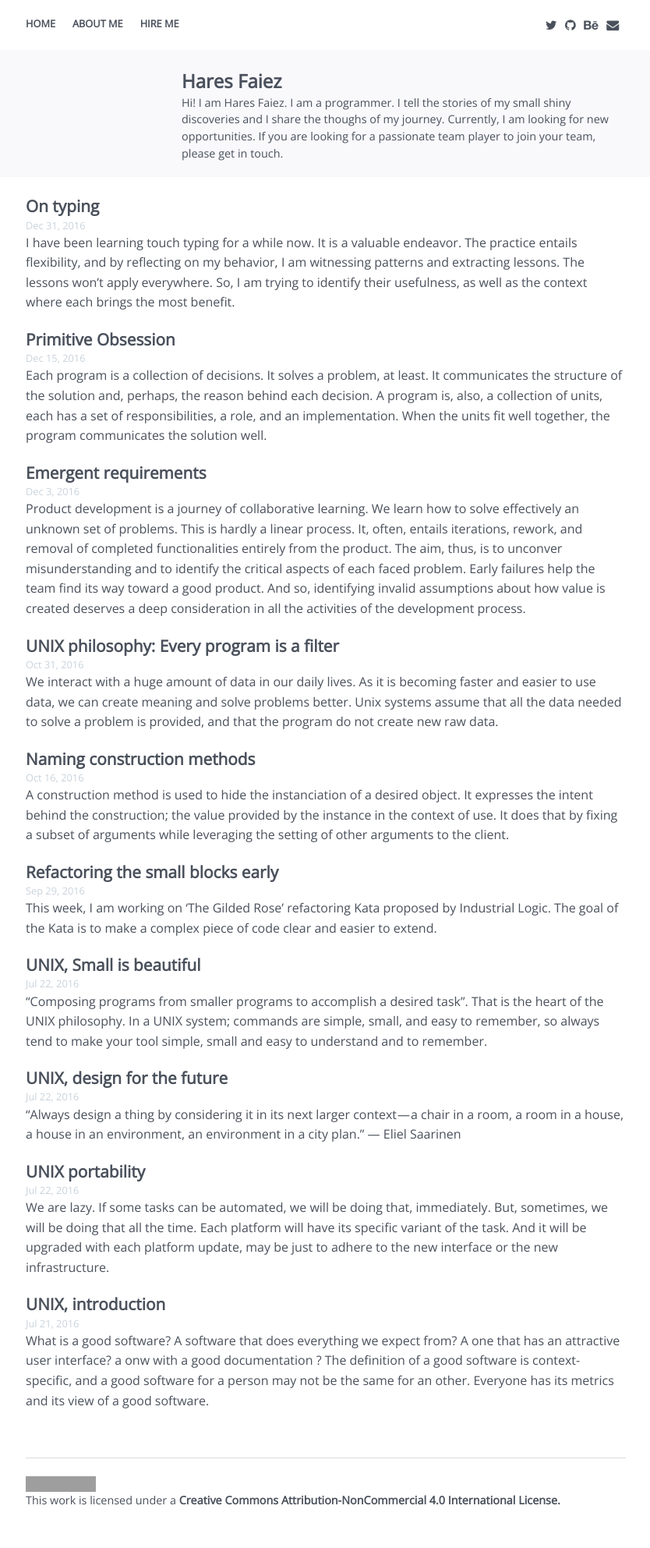
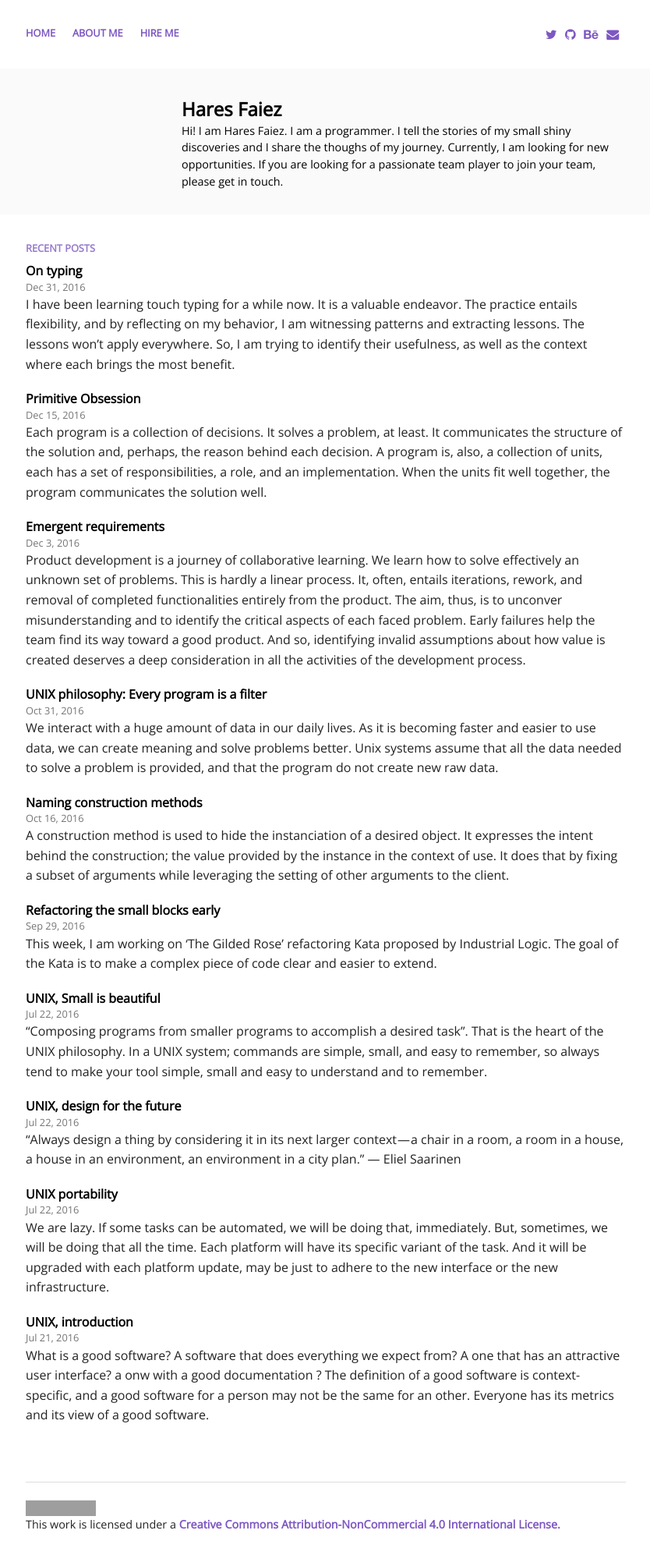
Before and after one commit to haresfaiez/haresfaiez.github.io, a Jekyll site: the page built from index.html, in a window 1280 px wide. Shown: the whole page at 78% size, without its empty margins (222-1056 px from the left). Built offline with Jekyll 4.4.1, drawn with Linux system fonts in a browser that asks for light colours; some web fonts are replaced; before the commit the page ends 1955 px from its top, so only the background shows below that; grey boxes are pictures that could not be loaded.

Commit message:
Change the theme

```diff
--- a/_includes/about-me.html
+++ b/_includes/about-me.html
@@ -6,7 +6,7 @@
     </div>
     <div class="small-12 medium-12 large-9 columns">
       <h1 class="vertical-outset logo">
-	<a href="{{ site.baseurl }}/">{{ site.title }}</a>
+	{{ site.title }}
       </h1>
       <aside>
 	{{ site.about }}
--- a/_includes/posts.html
+++ b/_includes/posts.html
@@ -1,5 +1,6 @@
 <section class="bloc row">
   <div class="small-12 medium-12 large-12 columns">
+    <h2 class='header'>RECENT POSTS</h2>
     {% for post in site.posts %}
     <article class="text-bloc">
       <h3 class="accent vertical-outset headline">
--- a/_sass/custom/_color.scss
+++ b/_sass/custom/_color.scss
@@ -1,48 +1,45 @@
 $bg-color         : #FFFFFF;
+$anchor-font-color: #7e57c2;
 
-$primary-color    : #4A515C;
-$hover-color      : #666D79;
-$hover-color_light: #C9D3DB;
+$primary-color  : #000000;
+$hover-color    : #757575;
 
-$hover-bg         : #F9F9FC;
+$secondary-color: #9579CD;
 
-aside {
-  color: $primary-color;
+$highlight      : #FAFAFA;
+
+// Bloc
+.bloc .header {
+  color: $secondary-color;
 }
 
-// Blocks
-.bloc > .headline {
-  color: $primary-color;
+.text-bloc {
+
+  aside {
+    color: $hover-color;
+  }
+
+  .headline a {
+    color: $primary-color;
+  }
 }
 
+// Highlighted bloc
 .highligthed-bloc {
-  background-color: $hover-bg;
+
+  background-color: $highlight;
+
+  * {
+    color: $primary-color;
+  }
 }
 
-// Text blocks
-.text-bloc > p {
-  color: $primary-color;
-}
-
-.text-bloc > .accent a {
-  color: $primary-color;
-}
-
-.text-bloc > .accent a:hover {
-  color: $hover-color;
-}
-
-.text-bloc aside {
-  color: $hover-color_light;
-}
-
-// Code
 .highlighter-rouge {
   background: $primary-color;
 }
 
 .highlighter-rouge code {
   background: none;
-  color:      $hover-color;
+  color:      $anchor-font-color;
   border:     none;
 }
--- a/_sass/custom/_spacing.scss
+++ b/_sass/custom/_spacing.scss
@@ -1,3 +1,5 @@
+$paragraph-margin-bottom: 2rem;
+
 @mixin horizontal-block {
   padding: {
     top   : $paragraph-margin-bottom;
--- a/_sass/custom/_typography.scss
+++ b/_sass/custom/_typography.scss
@@ -42,6 +42,19 @@ h2, h3, h4, h5, h6 {
   @include header;
 }
 
+h3 {
+  font-size: 1rem;
+  font-weight: none;
+}
+
+.bloc .header {
+  font-size: 0.8rem;
+}
+
 .text-bloc aside {
   font-size: $tiny-font-size;
 }
+
+.text-bloc p {
+  font-size: $default-font-size;
+}
```
Also changed, not shown: README.md.
